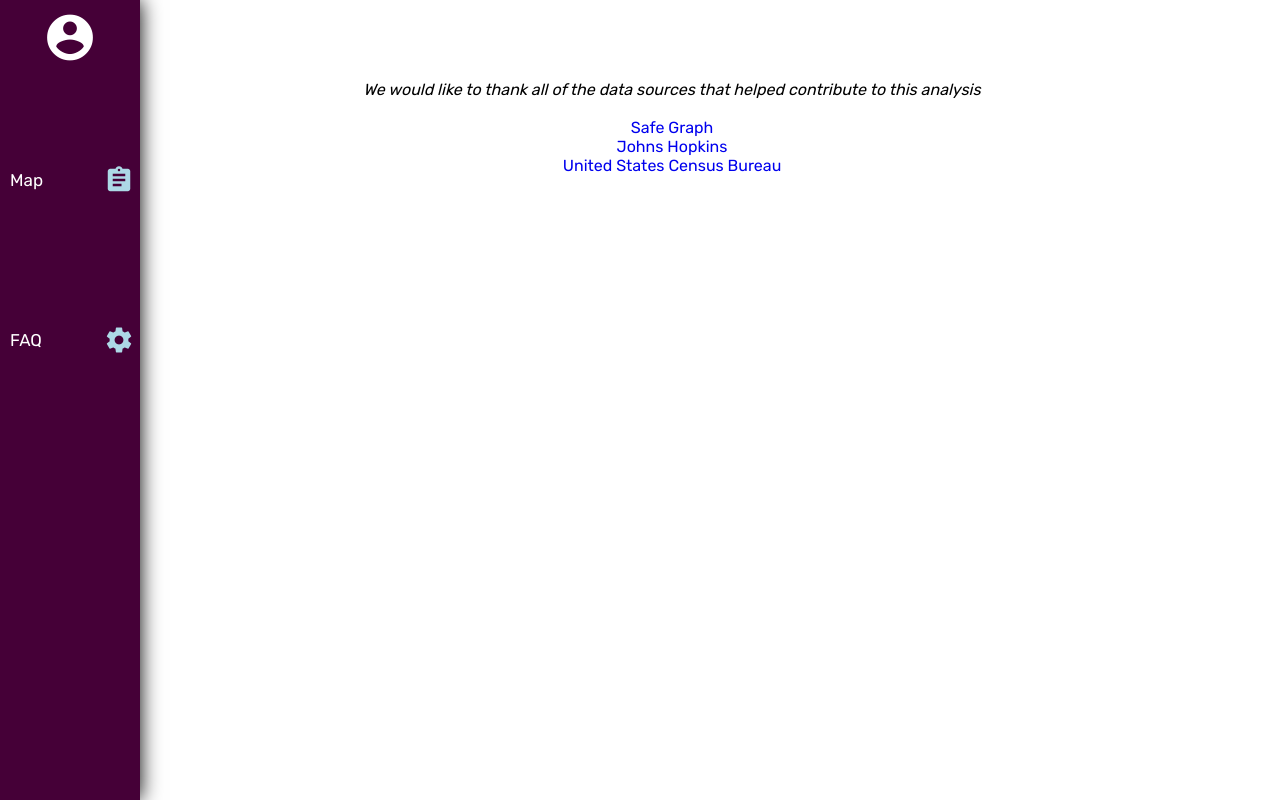
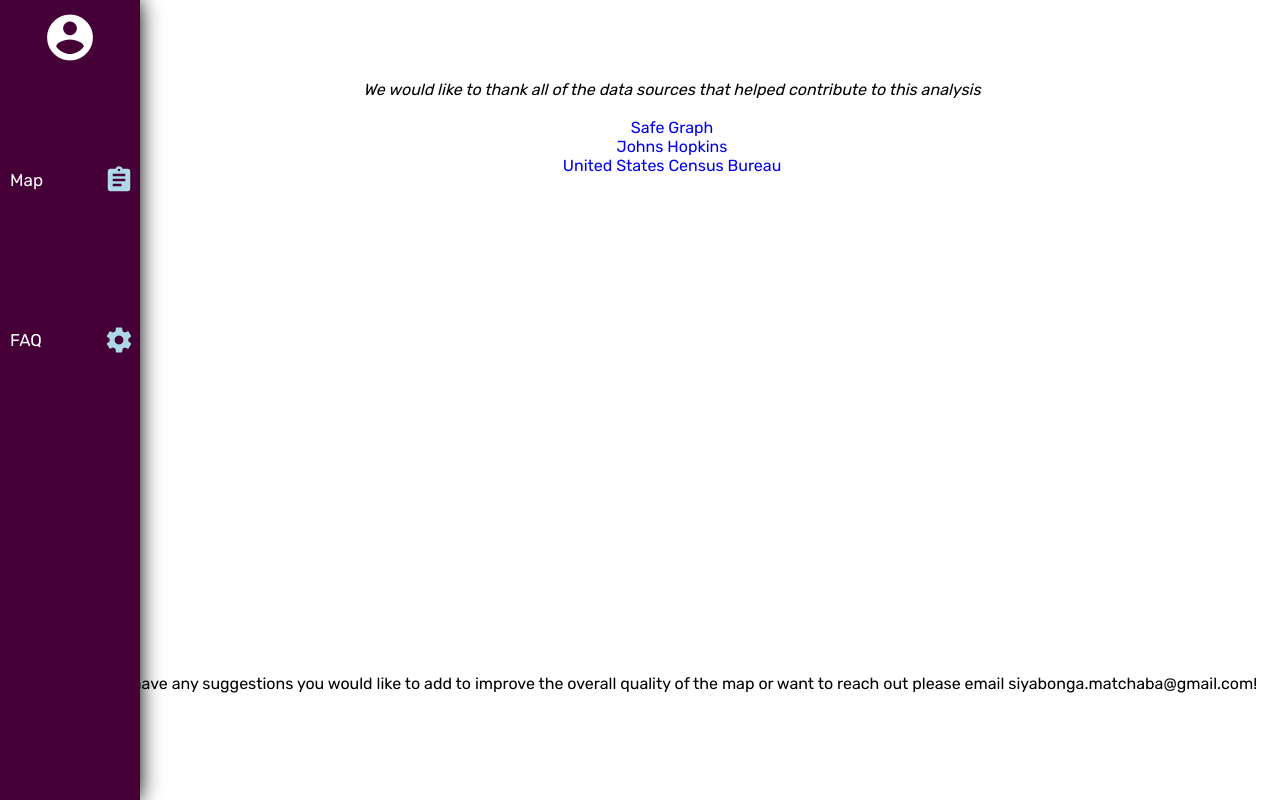
Before and after one commit to bongam12/bongam12.github.io, a Flask app: page /faq in a window 1280 px wide. Run offline with Flask 2, Linux system fonts and the light colour scheme; some web fonts are replaced.

Commit message:
updated faq

```diff
--- a/templates/index2.html
+++ b/templates/index2.html
@@ -372,9 +372,15 @@
     <br>
     <a href="https://www.census.gov/data/tables/time-series/demo/popest/2010s-counties-detail.html" style="text-decoration:none;cursor:pointer;"> United States Census Bureau </a>
 
+    <br><br>
+    <div style='margin-top:60vh'>
 
+        If you have any suggestions you would like to add to improve the overall quality of the map or want to reach out please email siyabonga.matchaba@gmail.com!
+
+    </div>
 
         </div>
+
 
 <!--       <div class="loader"></div> -->
         </div><!--main canvas end loadMap()-->
```
